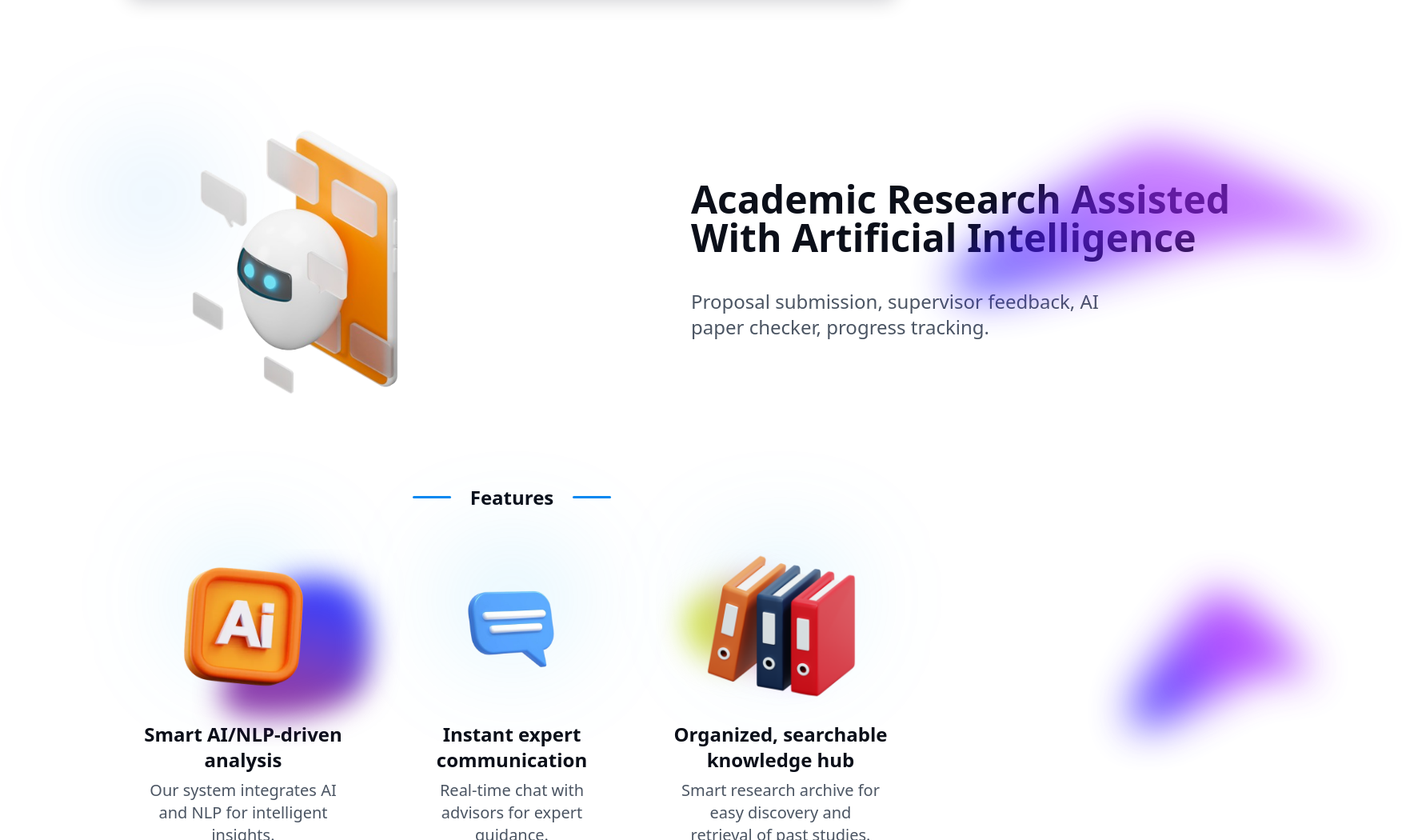
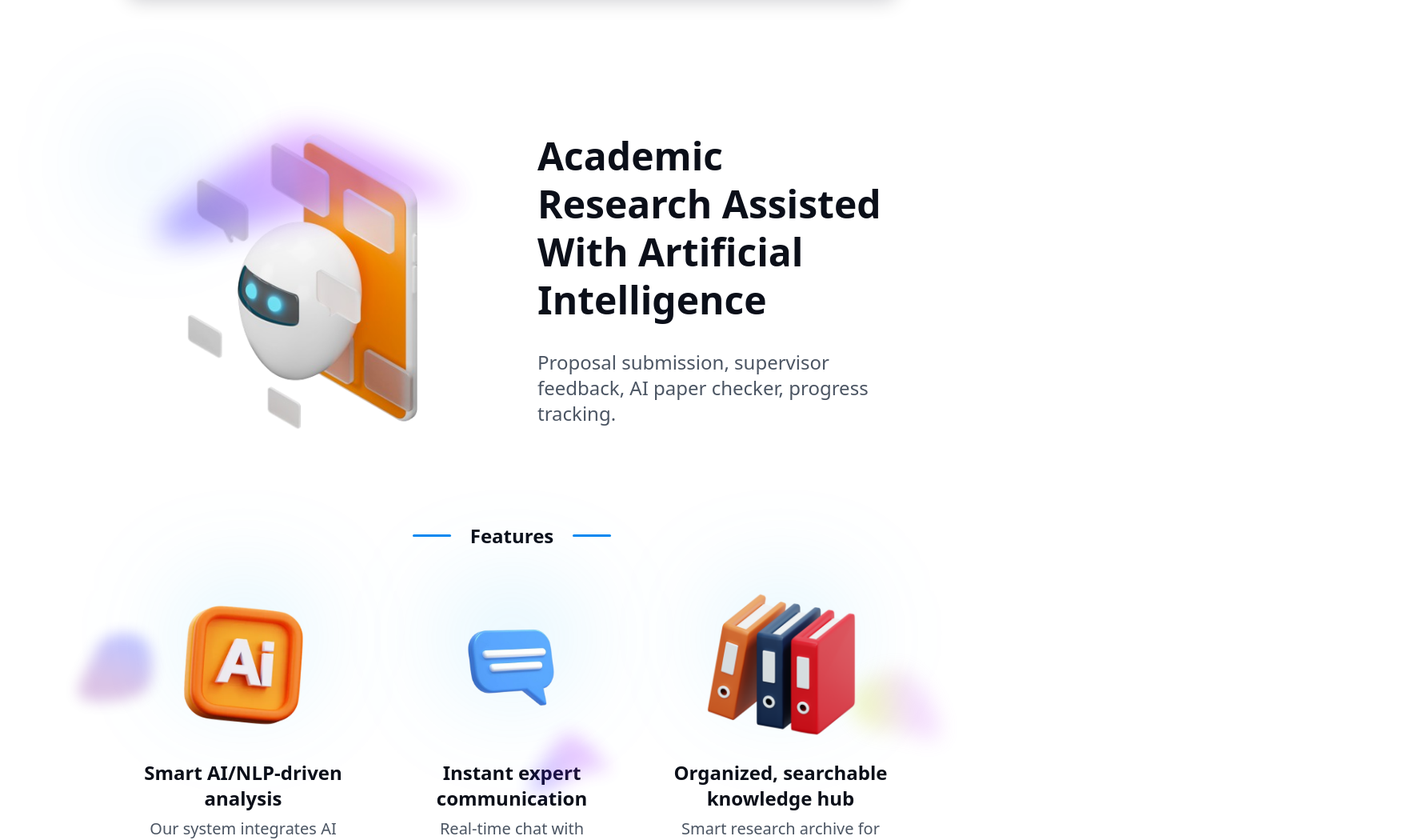
Before and after one commit to RhodasDemissew/HiLCoE-RMS, a React (Vite) app in the folder CLIENT/: page / in a window 1280 px wide. Shown: the part 660-1710 px from the top of the page at 80% size, 1763 px wide, since content can reach past the window. Built offline with nearby package versions, Linux system fonts and the light colour scheme; no server answers; a web font is replaced by a local one.

Commit message:
LANDING PAGE  1) ADD VALIDATIONS ( Email, Phone, Password, etc..) 2) SEARCH FOR RESEARCHES DOESN'T WORK 3) FORGOT PASSWORD DOESN'T WORK 4) FOOTER NAVIGATIONS RE CHECK  5) REMOVE GITHUB AND GOOGLE                       // ALL ARE FIXED

```diff
--- a/CLIENT/src/features/landing/components/Features.jsx
+++ b/CLIENT/src/features/landing/components/Features.jsx
@@ -30,69 +30,77 @@ export default function Features() {
   return (
     <section id="features" className="section-y">
       <Container>
-        <div className="grid items-center gap-10 md:grid-cols-[min(320px,40%)_1fr] md:gap-16">
-          <div className="mx-auto max-w-xs">
-            <div className="relative ml-3.5">
-              <span className="absolute -left-16 top-10 hidden h-40 w-40 rounded-full bg-[color:var(--brand-600)]/10 blur-3xl md:block" aria-hidden />
+        <div className="grid items-center gap-8 md:gap-12 lg:gap-16 md:grid-cols-2">
+          <div className="order-2 md:order-1">
+            <div className="relative mx-auto max-w-sm md:max-w-md">
+              <span className="absolute -left-8 top-4 hidden h-32 w-32 rounded-full bg-[color:var(--brand-600)]/10 blur-3xl md:block" aria-hidden />
               <img
                 src={featureHero}
                 alt="AI assistant"
-                className="relative z-10  max-w-[400px]"
+                className="relative z-10 w-full h-auto"
                 loading="lazy"
                 decoding="async"
               />
               <img
                 src={featurePolygon1}
                 alt="AI assistant"
-                className="absolute top-0 left-240 z-10  max-w-[660px]"
+                className="absolute top-0 left-0 z-10 w-full h-auto opacity-60"
                 loading="lazy"
                 decoding="async"
               />
             </div>
           </div>
 
-          <div className="text-center md:text-left">
-            <div className="text-5xl ml-80 w-190 font-bold text-[color:var(--neutral-900)]">
+          <div className="order-1 md:order-2 text-center md:text-left">
+            <h2 className="text-3xl md:text-4xl lg:text-5xl font-bold text-[color:var(--neutral-900)] leading-tight">
               {features.eyebrow}
-            </div>
-            <p className="mt-10 ml-80 w-140 text-2xl text-[color:var(--neutral-600)]">
+            </h2>
+            <p className="mt-4 md:mt-6 lg:mt-8 text-lg md:text-xl lg:text-2xl text-[color:var(--neutral-600)] max-w-2xl">
               {features.subtitle}
             </p>
           </div>
         </div>
 
-        <div className="mt-20 text-center">
-          <div className="inline-flex items-center gap-6">
-            <span className="h-[3px] w-12 rounded-full bg-[color:var(--brand-600)]" />
-            <h3 className="text-2xl font-semibold text-[color:var(--neutral-900)]">Features</h3>
-            <span className="h-[3px] w-12 rounded-full bg-[color:var(--brand-600)]" />
+        <div className="mt-16 md:mt-20 text-center">
+          <div className="inline-flex items-center gap-4 md:gap-6">
+            <span className="h-[3px] w-8 md:w-12 rounded-full bg-[color:var(--brand-600)]" />
+            <h3 className="text-xl md:text-2xl font-semibold text-[color:var(--neutral-900)]">Features</h3>
+            <span className="h-[3px] w-8 md:w-12 rounded-full bg-[color:var(--brand-600)]" />
           </div>
 
-          <div className="mt-12 grid gap-12 md:grid-cols-3">
+          <div className="mt-8 md:mt-12 grid gap-8 md:gap-12 md:grid-cols-3 relative">
             {features.items.map((card) => (
               <FeatureCard key={card.title} {...card} />
             ))}
-            <img
+
+            {/* Decorative elements - positioned relatively to avoid layout issues */}
+            <div className="hidden lg:block absolute -left-20 top-10 z-0">
+              <img
                 src={featurePolygon2}
-                alt="AI assistant"
-                className="absolute left-60 z-10  max-w-[300px]"
+                alt=""
+                className="w-32 h-auto opacity-30"
                 loading="lazy"
                 decoding="async"
               />
+            </div>
+            <div className="hidden lg:block absolute -right-20 top-20 z-0">
               <img
                 src={featurePolygon3}
-                alt="AI assistant"
-                className="absolute left-205 z-10  max-w-[400px]"
+                alt=""
+                className="w-40 h-auto opacity-30"
                 loading="lazy"
                 decoding="async"
               />
+            </div>
+            <div className="hidden lg:block absolute left-1/2 top-40 z-0">
               <img
                 src={featurePolygon4}
-                alt="AI assistant"
-                className="absolute left-340 z-10  max-w-[400px]"
+                alt=""
+                className="w-36 h-auto opacity-30"
                 loading="lazy"
                 decoding="async"
               />
+            </div>
           </div>
         </div>
       </Container>
```
